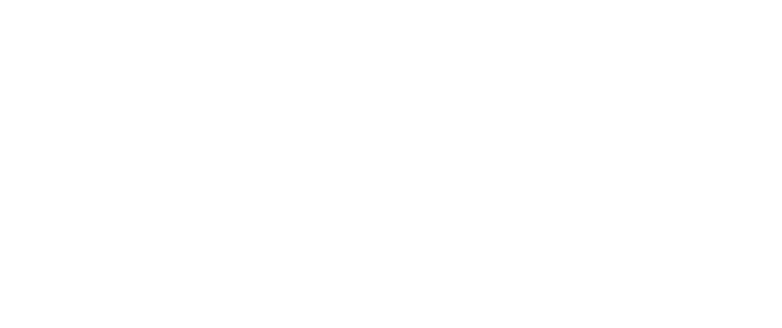
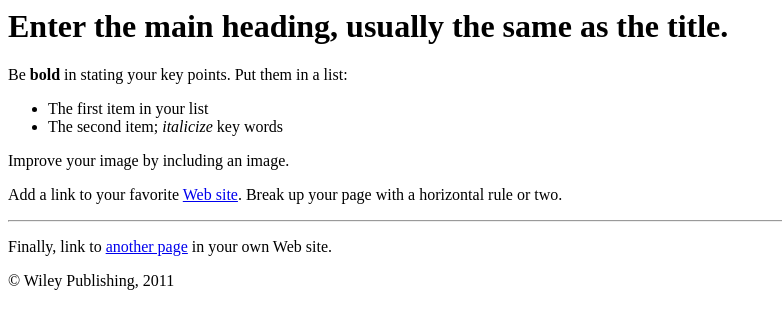
Before and after one commit to AleSilvaRivera/crap-portafolio, a plain HTML site: page index.html in a window 1280 px wide. Shown: the whole page, without its empty margins (0-782 px from the left). Drawn offline with Linux system fonts and the light colour scheme.

Commit message:
added index html

```diff
--- a/index.html
+++ b/index.html
@@ -1,11 +1,28 @@
 
-</<!DOCTYPE html>
-<html lang="en" dir="ltr">
-  <head>
-    <meta charset="utf-8">
-    <title> crap portafolio</title>
-  </head>
-  <body>
-
-  </body>
+<html>
+<!-- Text between angle brackets is an HTML tag and is not displayed.
+Most tags, such as the HTML and /HTML tags that surround the contents of
+a page, come in pairs; some tags, like HR, for a horizontal rule, stand
+alone. Comments, such as the text you're reading, are not displayed when
+the Web page is shown. The information between the HEAD and /HEAD tags is
+not displayed. The information between the BODY and /BODY tags is displayed.-->
+<head>
+<title>Enter a title, displayed at the top of the window.</title>
+</head>
+<!-- The information between the BODY and /BODY tags is displayed.-->
+<body>
+<h1>Enter the main heading, usually the same as the title.</h1>
+<p>Be <b>bold</b> in stating your key points. Put them in a list: </p>
+<ul>
+<li>The first item in your list</li>
+<li>The second item; <i>italicize</i> key words</li>
+</ul>
+<p>Improve your image by including an image. </p>
+<p>Add a link to your favorite <a href="https://www.dummies.com/">Web site</a>.
+Break up your page with a horizontal rule or two. </p>
+<hr>
+<p>Finally, link to <a href="page2.html">another page</a> in your own Web site.</p>
+<!-- And add a copyright notice.-->
+<p>&#169; Wiley Publishing, 2011</p>
+</body>
 </html>
```
